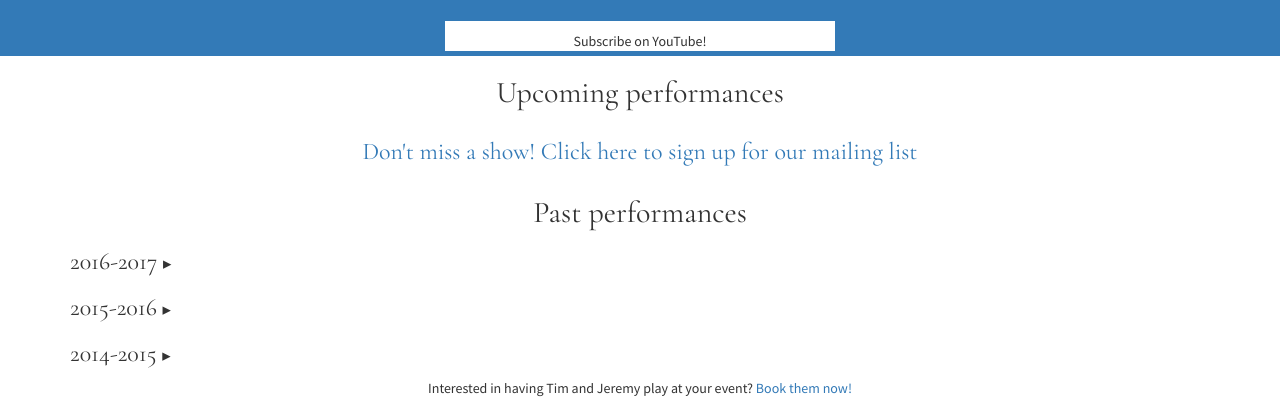
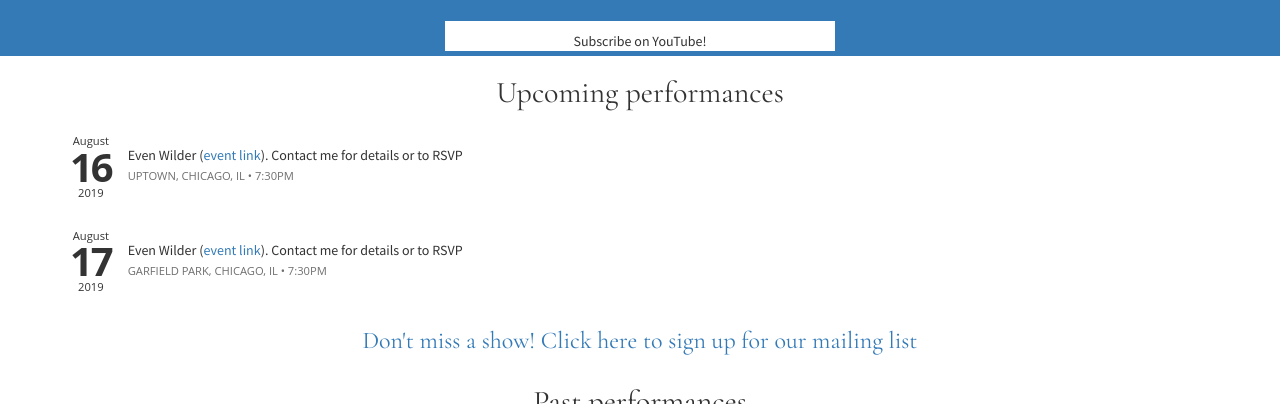
Before and after one commit to timandjeremy/timandjeremy.github.io, a Jekyll site: the page built from index.html, in a window 1280 px wide and 900 px high, scrolled down 2991 px, cut to the strip 127-531 px from the top of the window. Built offline with Jekyll 4.4.1, drawn with Linux system fonts in a browser that asks for light colours; comment, search, counter and statistics services are not loaded.

Commit message:
The house concerts

```diff
--- a/_data/calendar.yml
+++ b/_data/calendar.yml
@@ -611,3 +611,13 @@
     time: 5pm
     title: "Fiddle performance with [Rachel Barton Pine](https://rachelbartonpine.com/) for the [Illinois Symphony Gala](https://www.ilsymphony.org/concerts-events/new-york-city-trip-raffle/)"
     location: Springfield, IL
+
+  - date: 2019-08-16
+    time: 7:30pm
+    title: "Even Wilder ([event link](https://www.facebook.com/events/2261730903946178/)). Contact me for details or to RSVP"
+    location: Uptown, Chicago, IL
+
+  - date: 2019-08-17
+    time: 7:30pm
+    title: "Even Wilder ([event link](https://www.facebook.com/events/372379433463453/)). Contact me for details or to RSVP"
+    location: Garfield Park, Chicago, IL
```
